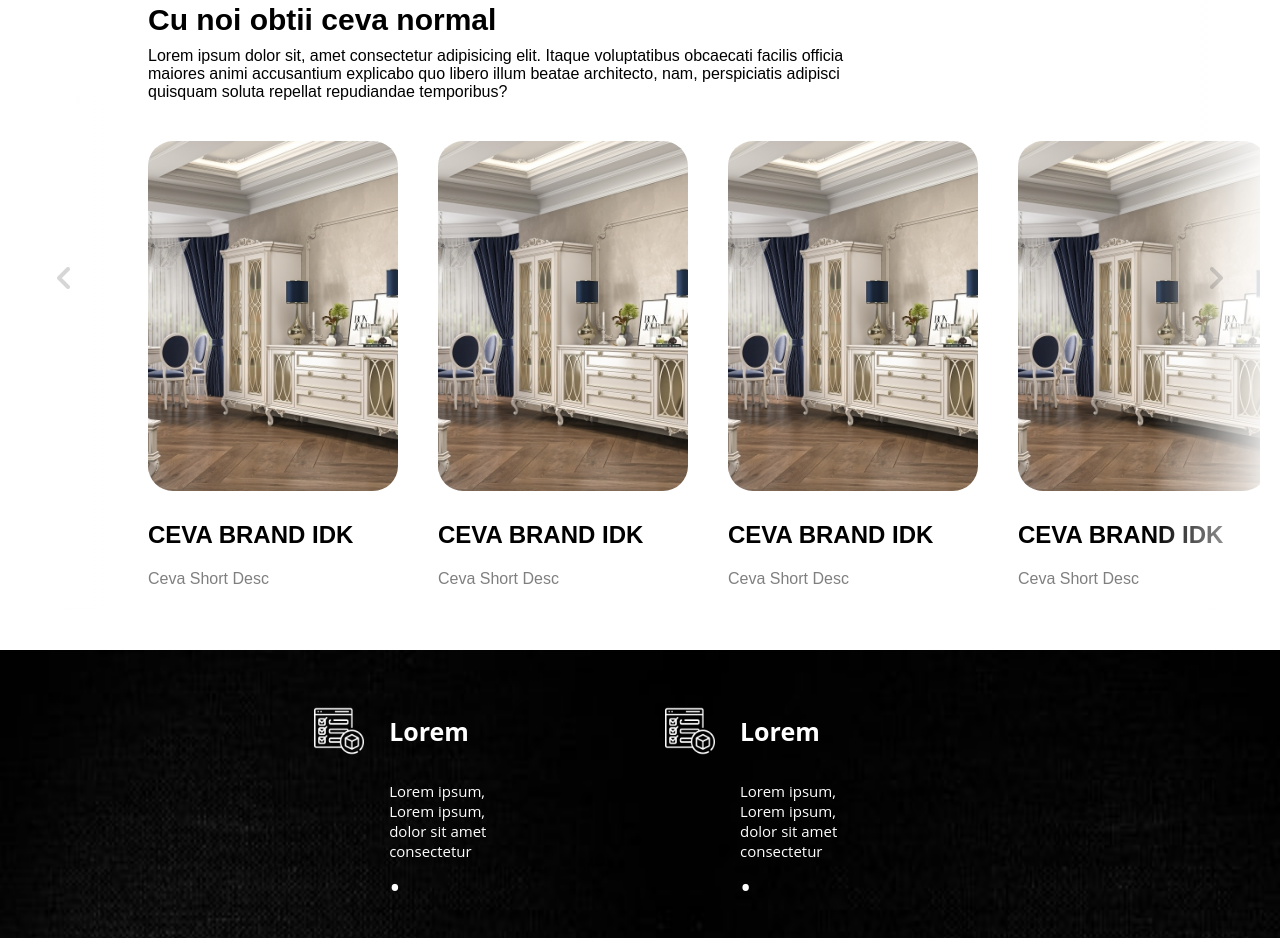
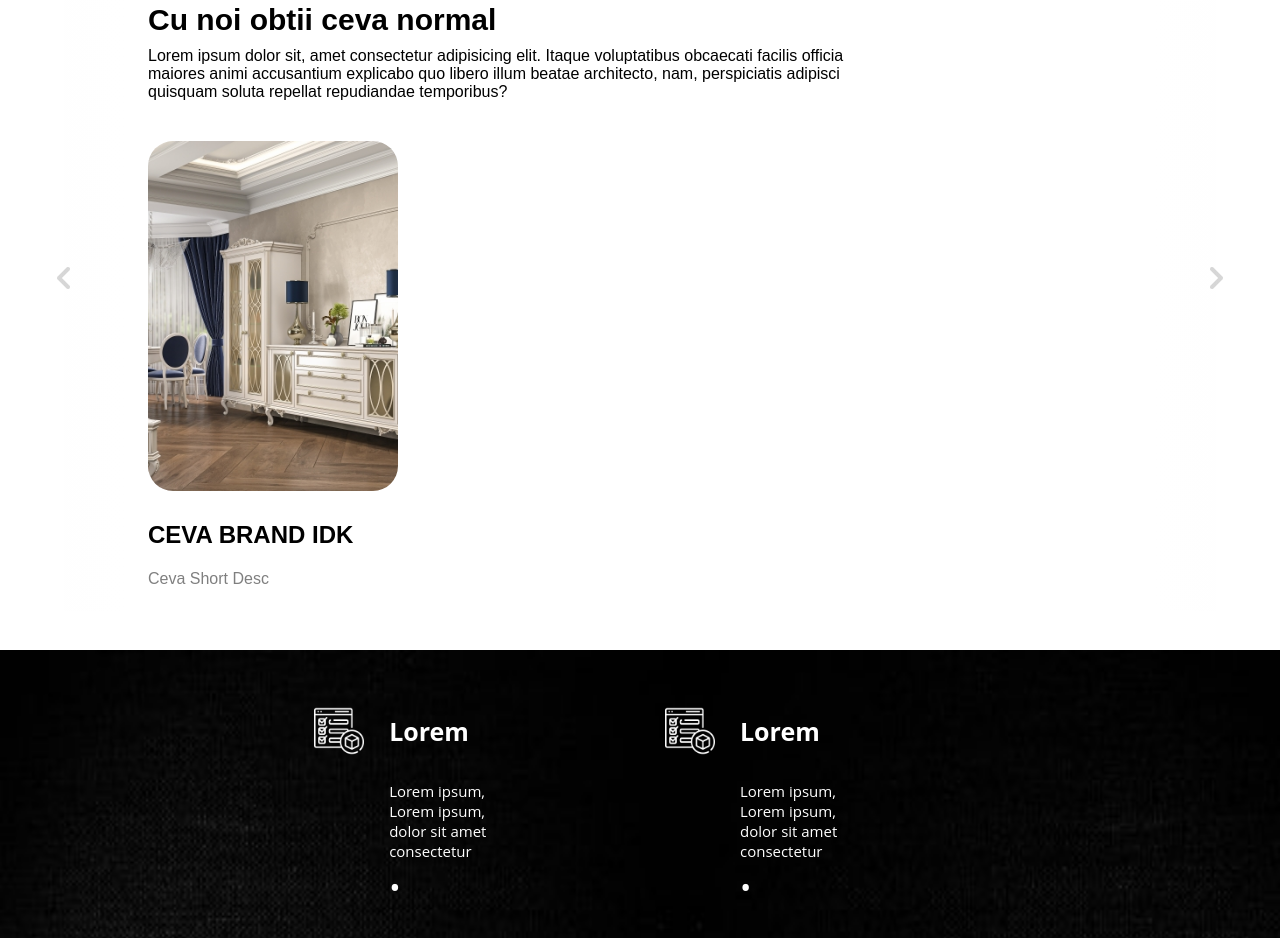
Before and after one commit to strongmooon/strongmooon, a plain HTML site: page index.html in a window 1280 px wide. Shown: the part 1869-2807 px from the top of the page. Drawn offline with Linux system fonts and the light colour scheme; a script that the page names is missing; a web font is replaced by a local one.

Commit message:
Update index.html

```diff
--- a/index.html
+++ b/index.html
@@ -162,73 +162,6 @@
 
               </div>
           </div>
-          <div class="product-card">
-            <div class="product-image">
-                <img src="./img/slider/thumb___01.jpg" class="product-thumb" alt="">
-                <button class="card-btn">Vreau si eu</button>
-            </div>
-            <div class="product-info">
-                <h2 class="product-brand">Ceva brand idk</h2>
-                <p class="product-short-description">Ceva short desc</p>
-
-            </div>
-        </div>
-        <div class="product-card">
-          <div class="product-image">
-              <img src="./img/slider/thumb___01.jpg" class="product-thumb" alt="">
-              <button class="card-btn">Vreau si eu</button>
-          </div>
-          <div class="product-info">
-              <h2 class="product-brand">Ceva brand idk</h2>
-              <p class="product-short-description">Ceva short desc</p>
-
-          </div>
-      </div>
-      <div class="product-card">
-        <div class="product-image">
-            <img src="./img/slider/thumb___01.jpg" class="product-thumb" alt="">
-            <button class="card-btn">Vreau si eu</button>
-        </div>
-        <div class="product-info">
-            <h2 class="product-brand">Ceva brand idk</h2>
-            <p class="product-short-description">Ceva short desc</p>
-
-        </div>
-    </div>
-    <div class="product-card">
-      <div class="product-image">
-          <img src="./img/slider/thumb___01.jpg" class="product-thumb" alt="">
-          <button class="card-btn">Vreau si eu</button>
-      </div>
-      <div class="product-info">
-          <h2 class="product-brand">Ceva brand idk</h2>
-          <p class="product-short-description">Ceva short desc</p>
-
-      </div>
-  </div>
-  <div class="product-card">
-    <div class="product-image">
-        <img src="./img/slider/thumb___01.jpg" class="product-thumb" alt="">
-        <button class="card-btn">Vreau si eu</button>
-    </div>
-    <div class="product-info">
-        <h2 class="product-brand">Ceva brand idk</h2>
-        <p class="product-short-description">Ceva short desc</p>
-
-    </div>
-</div>
-<div class="product-card">
-  <div class="product-image">
-      <img src="./img/slider/thumb___01.jpg" class="product-thumb" alt="">
-      <button class="card-btn">Vreau si eu</button>
-  </div>
-  <div class="product-info">
-      <h2 class="product-brand">Ceva brand idk</h2>
-      <p class="product-short-description">Ceva short desc</p>
-
-  </div>
-</div>
-
           </div>
 
 
@@ -428,6 +361,6 @@
           </div>
       </div>
   </footer>
-<script src="./index.js"></script>
+<script src="index.js"></script>
 </body>
 </html>
```
